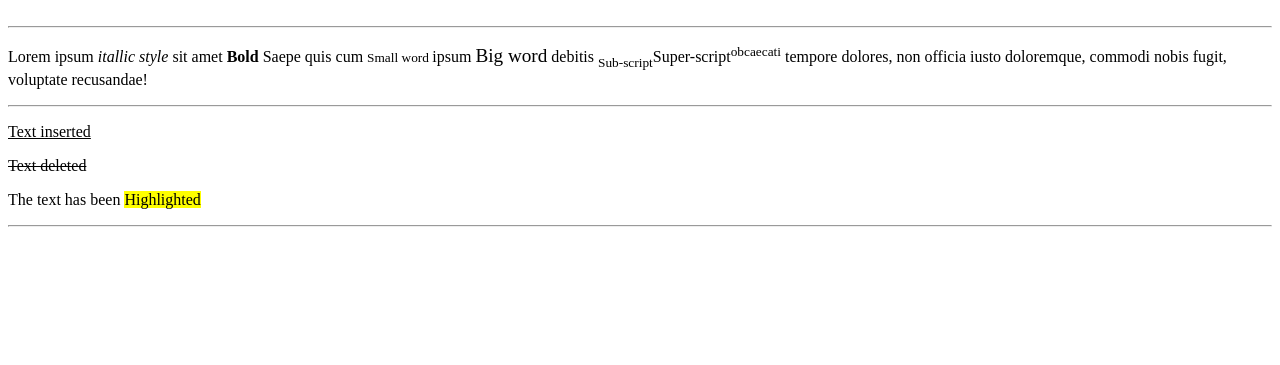
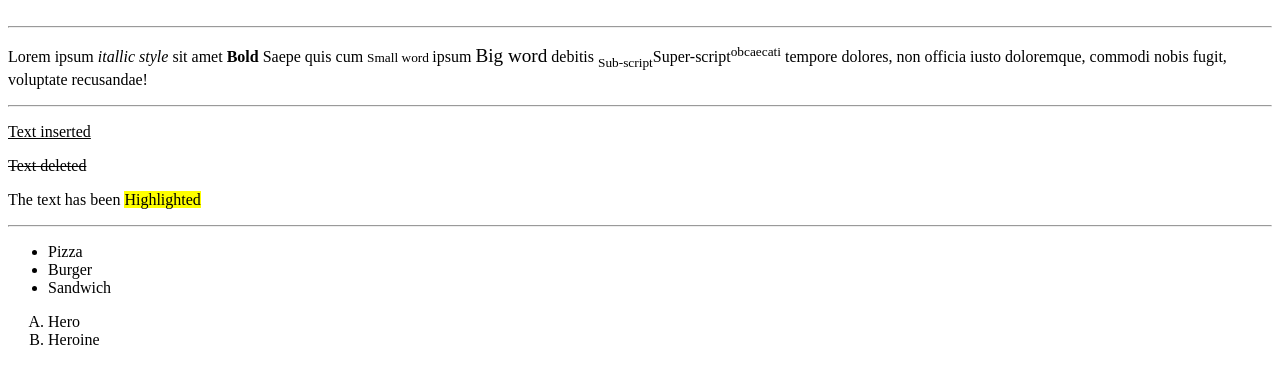
Before and after one commit to Yoges-98/HTML-CSS-JS, a plain HTML site: page index.html in a window 1280 px wide. Shown: the part 1131-1496 px from the top of the page. Before the commit the page ends 1366 px from the top, so only its background shows below. Drawn offline with Linux system fonts and the light colour scheme.

Commit message:
Added Unorder and Ordered List Tag.

```diff
--- a/index.html
+++ b/index.html
@@ -70,6 +70,20 @@
 
     <hr>
 
+    <!-- Unordered List -->
+
+    <ul>
+      <li>Pizza</li>
+      <li>Burger</li>
+      <li>Sandwich</li>
+    </ul>
+
+    <!-- Ordered List -->
+
+    <ol type="A">
+      <li>Hero</li>
+      <li>Heroine</li>
+    </ol>
 
 
 </body>
```
